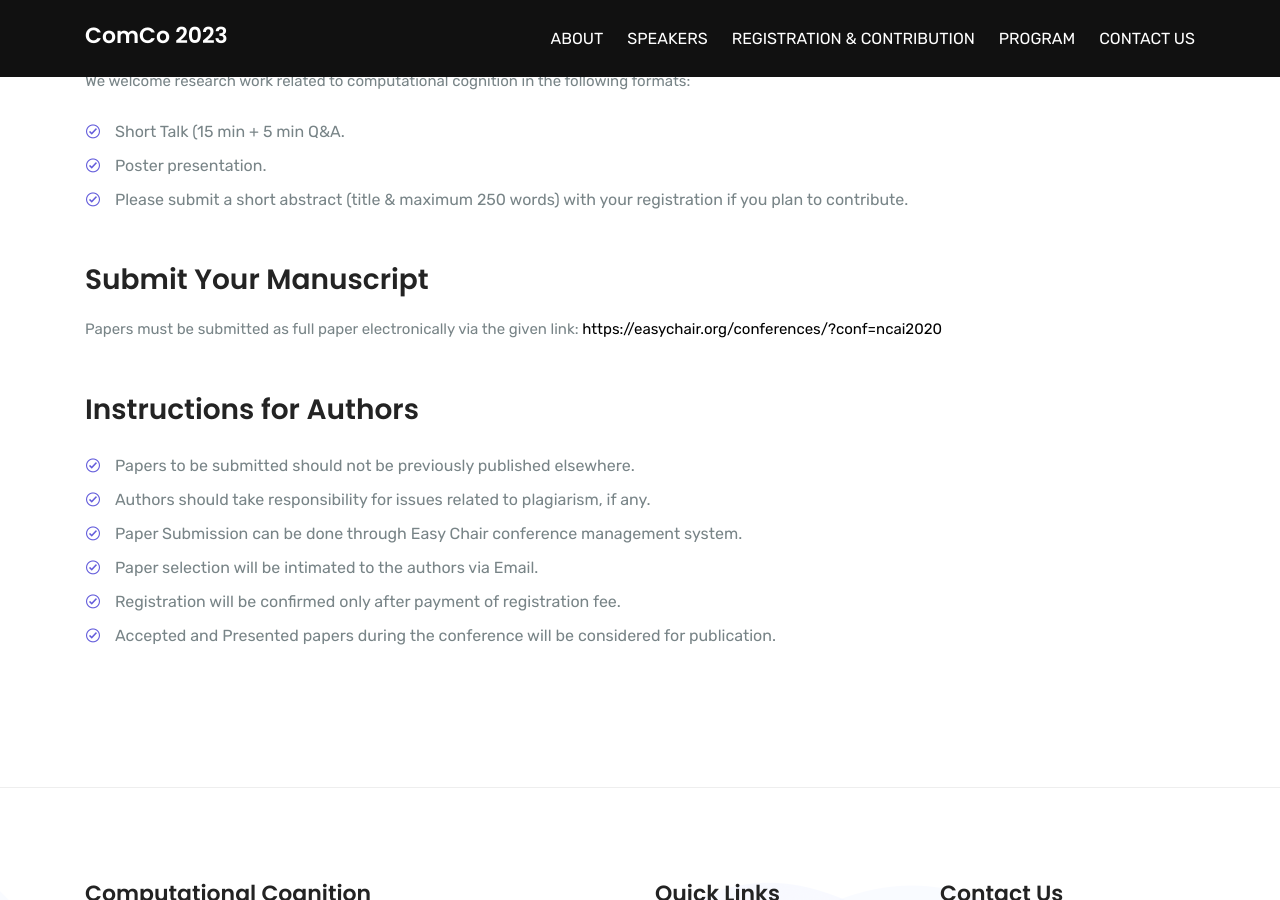
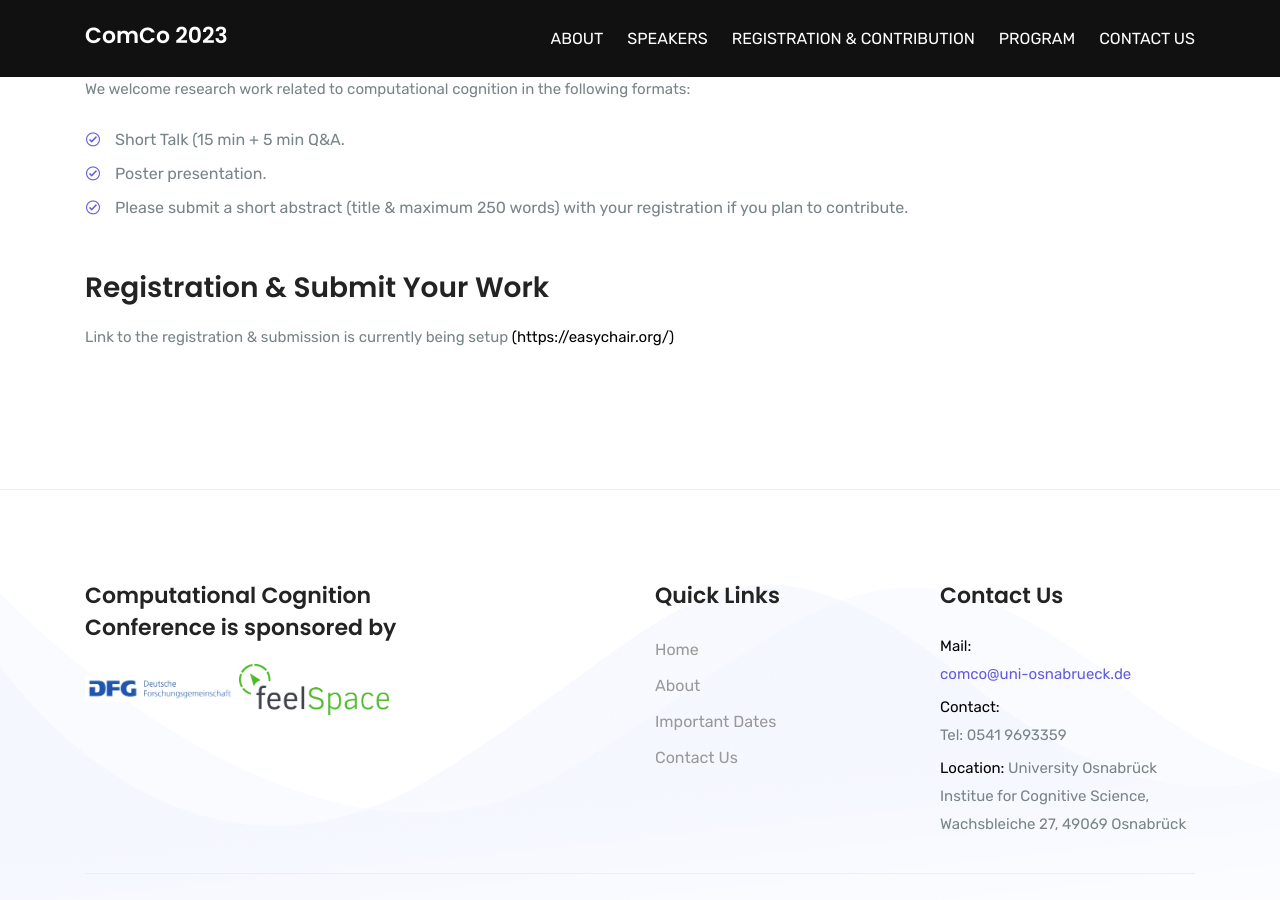
Before and after one commit to comco23/comco23.github.io, a Jekyll site: the page built from submission.html, in a window 1280 px wide and 900 px high, scrolled down 699 px. Built offline with Jekyll 4.4.1, drawn with Linux system fonts in a browser that asks for light colours; some web fonts are replaced.

Commit message:
made changes

```diff
--- a/_includes/sections/header.html
+++ b/_includes/sections/header.html
@@ -6,7 +6,7 @@
 				<div class="row">
 					<div class="col-lg-8 m-auto text-center col-sm-12 col-md-12">
 						<div class="banner-content content-padding">
-							<h5 class="subtitle">{{ site.date }}</h5>
+							<h4 class="subtitle">{{ site.date }}</h4>
 							<h1 class="banner-title">{{ site.big_title }}</h1>
 							<p>ORGANIZED BY</p>
 							<h3 class="banner-title-1">Research Training Group Computational Cognition</h3>
--- a/submission.html
+++ b/submission.html
@@ -37,27 +37,12 @@ permalink: /submission
 
 		<div class="row align-items-center">
 			<div class="col-lg-12 col-sm-12 col-md-12 mb-4">
-				<h3 class="mb-3">Submit Your Manuscript</h3>
+				<h3 class="mb-3">Registration & Submit Your Work </h3>
 				<p class="mb-4">
-					Papers must be submitted as full paper electronically via the given link:
+					Link to the registration & submission is currently being setup
 					<a
-						href="https://easychair.org/conferences/?conf=ncai2020">https://easychair.org/conferences/?conf=ncai2020</a>
+						href="https://easychair.org/">(https://easychair.org/)</a>
 				</p>
-			</div>
-		</div>
-
-		<div class="row align-items-center">
-			<div class="col-lg-12 col-sm-12 col-md-12 mb-4">
-				<h3 class="mb-3">Instructions for Authors</h3>
-
-				<ul class="about-list2 my-4">
-					{% for data in site.data.instructions %}
-					<li class="mb-2">
-						<i class="icofont icofont-check-circled"></i>
-						{{ data }}
-					</li>
-					{% endfor %}
-				</ul>
 			</div>
 		</div>
 
```
